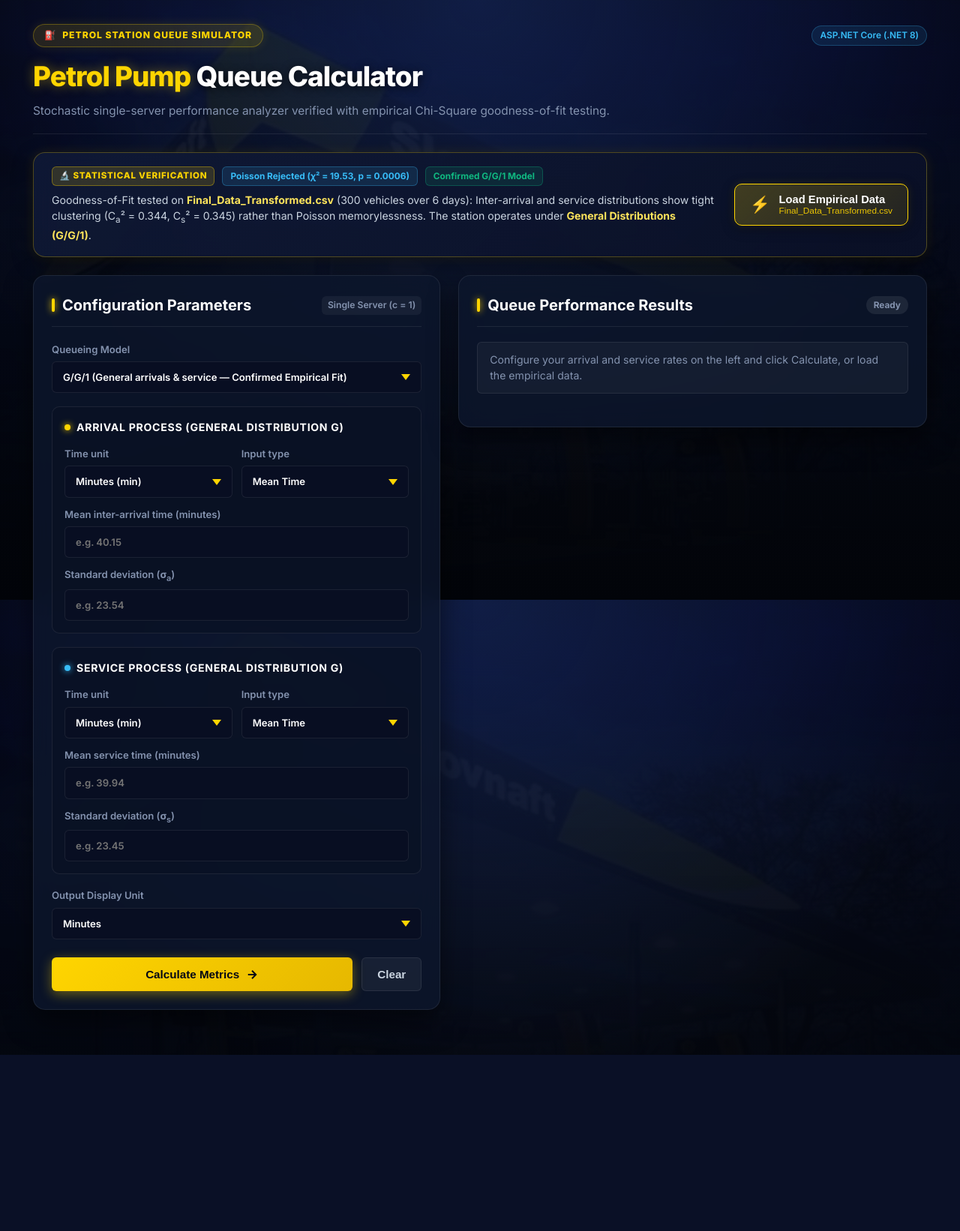
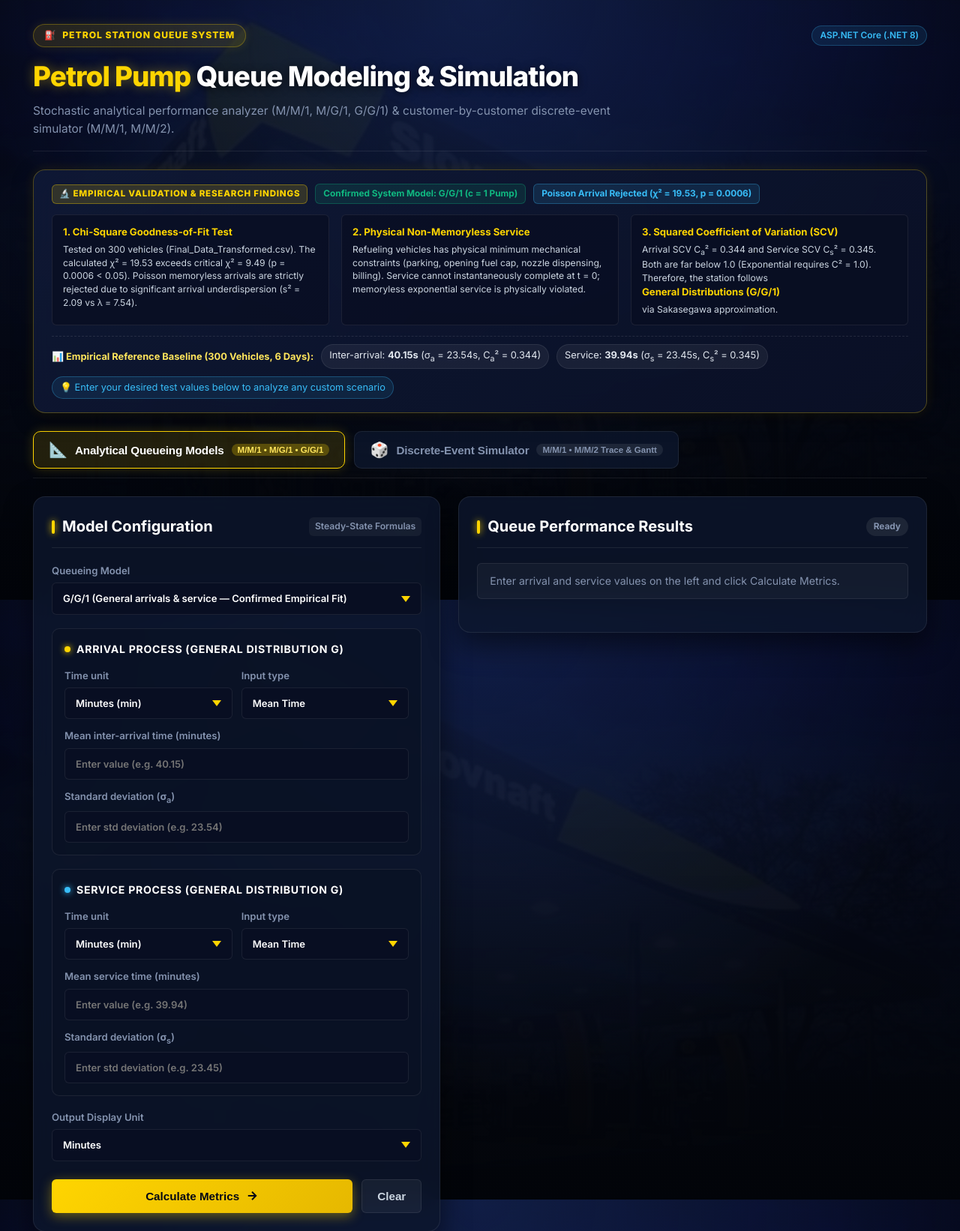
Before and after one commit to Aheed-Siddiqui-Official/Petrol-Pump-Queueing-System-Model, an ASP.NET Core app: page / in a window 1280 px wide. Shown: the top 1642 px of the page at 75% size. Before the commit the page ends 1407 px from the top, so only its background shows below. Run offline with ASP.NET Core 8, Linux system fonts and the light colour scheme.

Commit message:
Remove legacy static index.html and route root URL to Razor Pages Index with new dual-mode Simulator UI

```diff
--- a/Pages/Index.cshtml
+++ b/Pages/Index.cshtml
@@ -459,8 +459,3 @@
     </section>
   </div>
 </div>
-
-@section Scripts {
-  <script src="~/queueModels.js?v=4"></script>
-  <script src="~/app.js?v=4"></script>
-}
--- a/Pages/Shared/_Layout.cshtml
+++ b/Pages/Shared/_Layout.cshtml
@@ -7,14 +7,14 @@
     <link rel="preconnect" href="https://fonts.googleapis.com">
     <link rel="preconnect" href="https://fonts.gstatic.com" crossorigin>
     <link href="https://fonts.googleapis.com/css2?family=Inter:wght@400;500;600;700;800&display=swap" rel="stylesheet">
-    <link rel="stylesheet" href="~/style.css" asp-append-version="true" />
+    <link rel="stylesheet" href="~/style.css?v=5" asp-append-version="true" />
 </head>
 <body>
     <main>
         @RenderBody()
     </main>
-    <script src="~/queueModels.js" asp-append-version="true"></script>
-    <script src="~/app.js" asp-append-version="true"></script>
+    <script src="~/queueModels.js?v=5" asp-append-version="true"></script>
+    <script src="~/app.js?v=5" asp-append-version="true"></script>
     @await RenderSectionAsync("Scripts", required: false)
 </body>
 </html>
--- a/Program.cs
+++ b/Program.cs
@@ -21,7 +21,6 @@ builder.Services.AddCors(options =>
 var app = builder.Build();
 
 // Configure static files from wwwroot/
-app.UseDefaultFiles();
 app.UseStaticFiles();
 
 app.UseRouting();
--- a/wwwroot/index.html
+++ /dev/null
@@ -1,187 +0,0 @@
-<!DOCTYPE html>
-<html lang="en">
-<head>
-  <meta charset="UTF-8">
-  <meta name="viewport" content="width=device-width, initial-scale=1">
-  <title>Petrol Pump Single-Server Queue Simulator</title>
-  <link rel="preconnect" href="https://fonts.googleapis.com">
-  <link rel="preconnect" href="https://fonts.gstatic.com" crossorigin>
-  <link href="https://fonts.googleapis.com/css2?family=Inter:wght@400;500;600;700;800&display=swap" rel="stylesheet">
-  <link rel="stylesheet" href="style.css?v=7">
-</head>
-<body>
-<main>
-  <!-- App Header -->
-  <header class="app-header">
-    <div class="brand-row">
-      <div class="brand-badge"><span class="pump-icon">⛽</span> PETROL STATION QUEUE SIMULATOR</div>
-      <div class="version-tag">ASP.NET Core (.NET 8)</div>
-    </div>
-    <h1><span>Petrol Pump</span> Queue Calculator</h1>
-    <p class="header-subtitle">Stochastic single-server performance analyzer verified with empirical Chi-Square goodness-of-fit testing.</p>
-  </header>
-
-  <!-- Top Hero Banner: Empirical Research & Chi-Square Test -->
-  <section class="research-banner" id="researchBanner">
-    <div class="research-content">
-      <div class="research-header">
-        <span class="research-tag">🔬 STATISTICAL VERIFICATION</span>
-        <span class="research-pill badge-rejected">Poisson Rejected (&chi;&sup2; = 19.53, p = 0.0006)</span>
-        <span class="research-pill badge-model">Confirmed G/G/1 Model</span>
-      </div>
-      <p class="research-desc">
-        Goodness-of-Fit tested on <strong>Final_Data_Transformed.csv</strong> (300 vehicles over 6 days): Inter-arrival and service distributions show tight clustering (C<sub>a</sub>&sup2; = 0.344, C<sub>s</sub>&sup2; = 0.345) rather than Poisson memorylessness. The station operates under <strong>General Distributions (G/G/1)</strong>.
-      </p>
-    </div>
-    <div class="research-action">
-      <button id="loadPresetBtn" type="button" class="preset-btn">
-        <span class="btn-icon">⚡</span>
-        <span class="btn-text">
-          <strong>Load Empirical Data</strong>
-          <small>Final_Data_Transformed.csv</small>
-        </span>
-      </button>
-    </div>
-  </section>
-
-  <!-- Two-Column Interactive Layout -->
-  <div class="layout">
-    <!-- Left Column: Input Configuration -->
-    <section class="panel input-panel">
-      <div class="panel-header">
-        <h2>Configuration Parameters</h2>
-        <span class="panel-hint">Single Server (c = 1)</span>
-      </div>
-
-      <div class="form-group">
-        <label for="model">Queueing Model
-          <select id="model"></select>
-        </label>
-      </div>
-
-      <!-- Arrival Card -->
-      <div class="sub-panel">
-        <div class="sub-panel-title">
-          <span class="dot-indicator dot-arr"></span>
-          <span id="arrLegend">Arrival Process</span>
-        </div>
-        <div class="form-row two-col">
-          <label>Time unit
-            <select id="arrUnit">
-              <option value="seconds">Seconds (s)</option>
-              <option value="minutes" selected>Minutes (min)</option>
-              <option value="hours">Hours (hr)</option>
-            </select>
-          </label>
-          <label>Input type
-            <select id="arrType">
-              <option value="time">Mean Time</option>
-              <option value="rate">Rate (&lambda;)</option>
-            </select>
-          </label>
-        </div>
-        <div class="form-row">
-          <label><span id="arrValueLabel">Mean inter-arrival time</span>
-            <input id="arrValue" type="number" step="any" min="0" placeholder="e.g. 40.15">
-          </label>
-        </div>
-        <div class="form-row" id="arrSdRow">
-          <label><span id="arrSdLabel">Standard deviation (&sigma;<sub>a</sub>)</span>
-            <input id="arrSd" type="number" step="any" min="0" placeholder="e.g. 23.54">
-          </label>
-        </div>
-      </div>
-
-      <!-- Service Card -->
-      <div class="sub-panel">
-        <div class="sub-panel-title">
-          <span class="dot-indicator dot-svc"></span>
-          <span id="svcLegend">Service Process</span>
-        </div>
-        <div class="form-row two-col">
-          <label>Time unit
-            <select id="svcUnit">
-              <option value="seconds">Seconds (s)</option>
-              <option value="minutes" selected>Minutes (min)</option>
-              <option value="hours">Hours (hr)</option>
-            </select>
-          </label>
-          <label>Input type
-            <select id="svcType">
-              <option value="time">Mean Time</option>
-              <option value="rate">Rate (&mu;)</option>
-            </select>
-          </label>
-        </div>
-        <div class="form-row">
-          <label><span id="svcValueLabel">Mean service time</span>
-            <input id="svcValue" type="number" step="any" min="0" placeholder="e.g. 39.94">
-          </label>
-        </div>
-        <div class="form-row" id="svcSdRow">
-          <label><span id="svcSdLabel">Standard deviation (&sigma;<sub>s</sub>)</span>
-            <input id="svcSd" type="number" step="any" min="0" placeholder="e.g. 23.45">
-          </label>
-        </div>
-      </div>
-
-      <div class="form-group">
-        <label for="displayUnit">Output Display Unit
-          <select id="displayUnit">
-            <option value="seconds">Seconds</option>
-            <option value="minutes" selected>Minutes</option>
-            <option value="hours">Hours</option>
-          </select>
-        </label>
-      </div>
-
-      <div class="buttons">
-        <button id="calcBtn" type="button" class="primary-btn">
-          <span>Calculate Metrics</span>
-          <svg width="18" height="18" viewBox="0 0 24 24" fill="none" stroke="currentColor" stroke-width="2.5"><path d="M5 12h14M12 5l7 7-7 7"/></svg>
-        </button>
-        <button id="clearBtn" type="button" class="ghost-btn">Clear</button>
-      </div>
-    </section>
-
-    <!-- Right Column: Results & Performance Insights -->
-    <section class="panel result-panel" id="resultPanel">
-      <div class="panel-header">
-        <h2>Queue Performance Results</h2>
-        <span id="systemStatus" class="status-badge status-ready">Ready</span>
-      </div>
-
-      <p id="message" class="message">Configure your arrival and service rates on the left and click Calculate, or load the empirical data.</p>
-
-      <!-- Gauge Widget -->
-      <div id="gaugeBox" class="gauge-container" hidden>
-        <div class="gaugeHead">
-          <div class="gauge-title-wrap">
-            <span class="gauge-icon">📊</span>
-            <span>Pump Utilization (&rho;)</span>
-          </div>
-          <div class="gauge-val-wrap">
-            <strong id="gaugeText">0.0%</strong>
-            <span id="gaugeStatusPill" class="gauge-pill pill-ok">Optimal</span>
-          </div>
-        </div>
-        <div class="gauge">
-          <div id="gaugeFill"></div>
-        </div>
-        <div class="gauge-scale">
-          <span>0% (Empty)</span>
-          <span>50%</span>
-          <span>75%</span>
-          <span>100% (Saturated)</span>
-        </div>
-      </div>
-
-      <!-- 6 Clean Result Metric Cards -->
-      <div id="cards" class="cards"></div>
-    </section>
-  </div>
-</main>
-<script src="queueModels.js?v=7"></script>
-<script src="app.js?v=7"></script>
-</body>
-</html>
```
